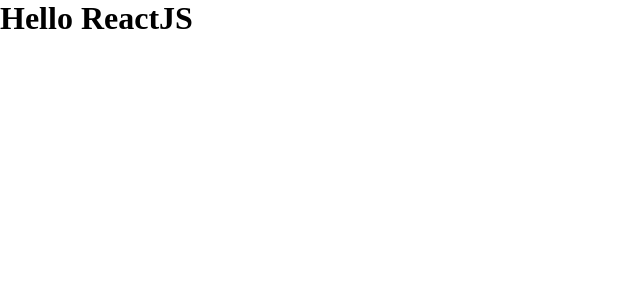
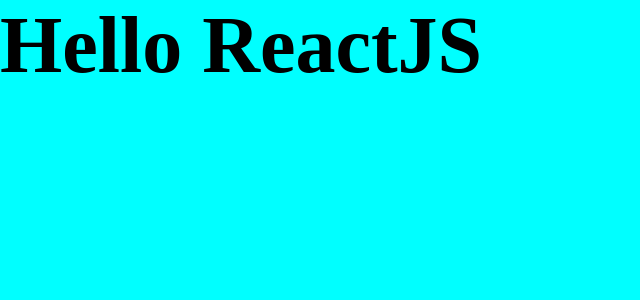
Before and after one commit to AdrianoMoreira86/01-github-explorer, a React app: page / in a window 1280 px wide. Shown: the top 300 px of the page, without its empty margins (0-640 px from the left). Built offline with nearby package versions, Linux system fonts and the light colour scheme.

Commit message:
sass configured

```diff
--- a/package.json
+++ b/package.json
@@ -20,6 +20,8 @@
     "cross-env": "^7.0.3",
     "css-loader": "^6.5.1",
     "html-webpack-plugin": "^5.5.0",
+    "sass": "^1.45.1",
+    "sass-loader": "^12.4.0",
     "style-loader": "^3.3.1",
     "webpack": "^5.65.0",
     "webpack-cli": "^4.9.1",
--- a/src/App.jsx
+++ b/src/App.jsx
@@ -1,4 +1,4 @@
-import './styles/global.css';
+import './styles/global.scss';
 
 export function App() {
     return <h1>Hello ReactJS</h1>;
--- a/src/styles/global.css
+++ b/src/styles/global.scss
@@ -6,4 +6,9 @@
 
 body {
     font: Arial, Helvetica, sans-serif;
+    background-color: aqua;
+
+    h1 {
+        font-size: 80px;
+    }
 }
--- a/webpack.config.js
+++ b/webpack.config.js
@@ -31,9 +31,9 @@
                 use: 'babel-loader',
             },
             {
-                test: /\.css$/,
+                test: /\.scss$/,
                 exclude: /node_modules/,
-                use: ['style-loader', 'css-loader'],
+                use: ['style-loader', 'css-loader', 'sass-loader'],
             }
         ]
     }
```
Also changed, not shown: 1 other file (tests, documents, lock files or other folders).
